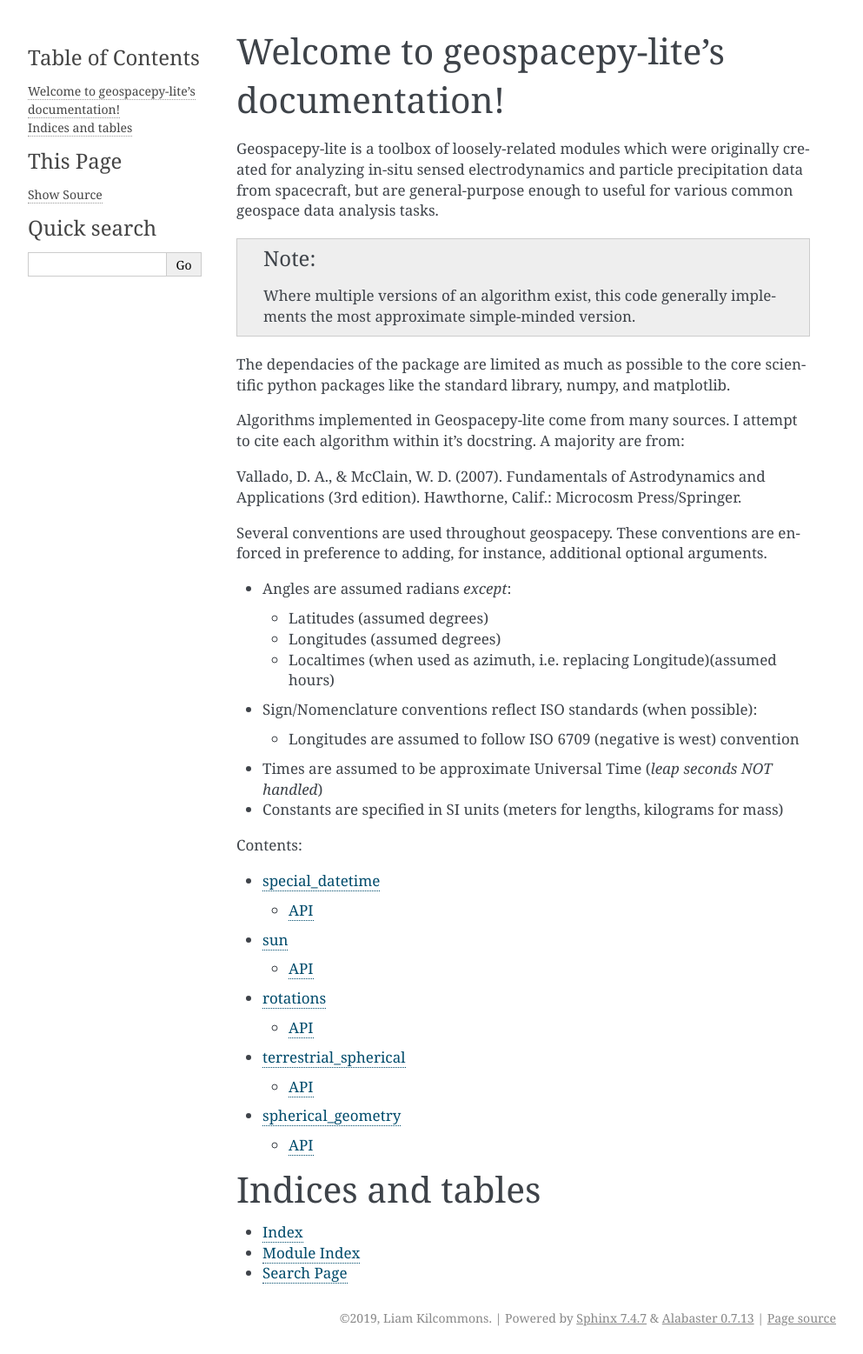
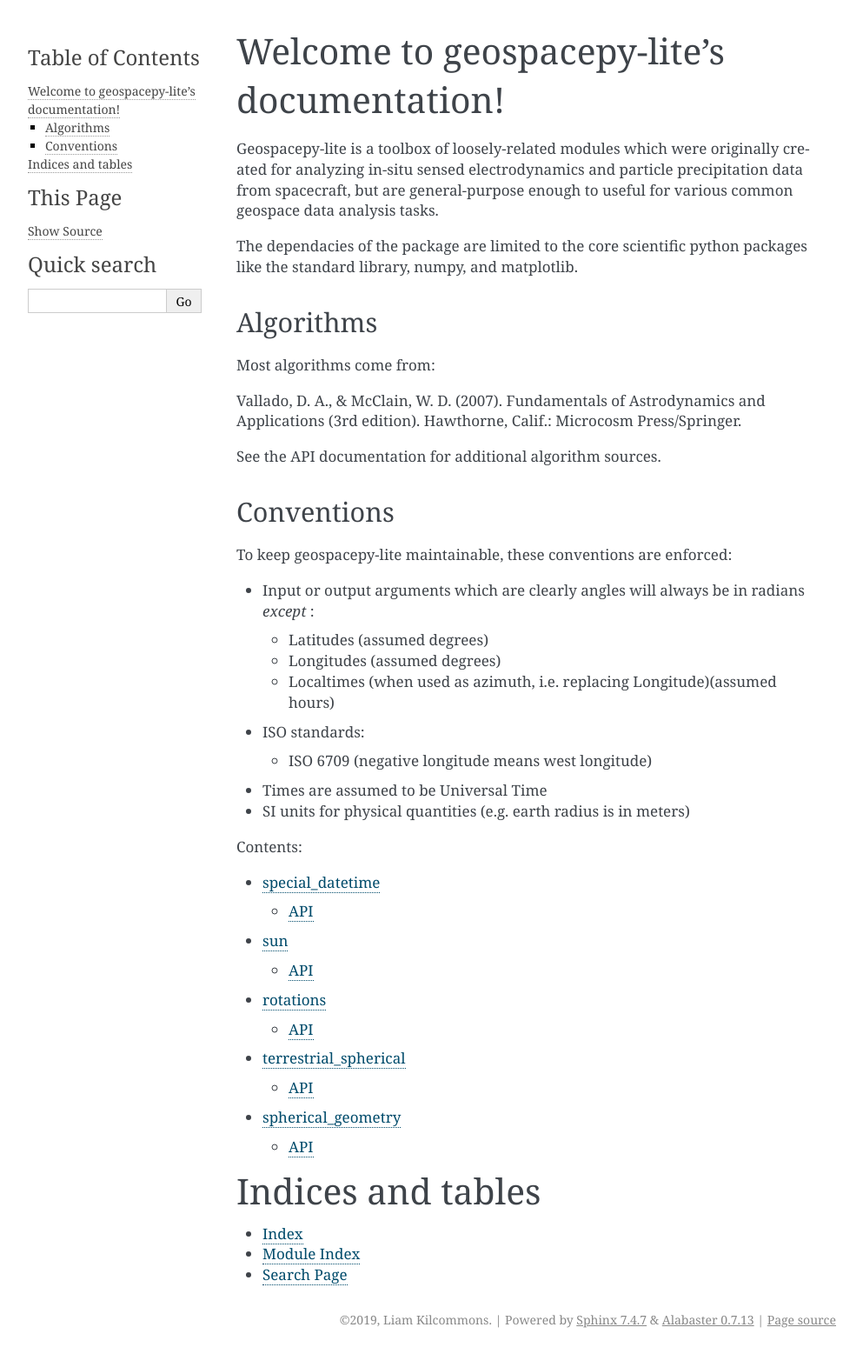
Before and after one commit to lkilcommons/geospacepy-lite, a Sphinx documentation site: the page built from docs/source/index.rst, in a window 1280 px wide. Shown: the whole page at 87% size, without its empty margins (148-1141 px from the left). Built offline with Sphinx 7.4.7, drawn with Linux system fonts in a browser that asks for light colours.

Commit message:
Documentation streamlineing

```diff
--- a/docs/source/index.rst
+++ b/docs/source/index.rst
@@ -9,30 +9,35 @@ Welcome to geospacepy-lite's documentation!
 Geospacepy-lite is a toolbox of loosely-related modules which were originally
 created for analyzing in-situ sensed electrodynamics and particle precipitation data from spacecraft, but are general-purpose enough to useful for various common geospace data analysis tasks.
 
-.. note::
+The dependacies of the package are limited to the core scientific python packages like the standard library, numpy, and matplotlib.
 
-	Where multiple versions of an algorithm exist, this code generally implements the most approximate simple-minded version.
+Algorithms
+----------
 
-The dependacies of the package are limited as much as possible to the core scientific python packages like the standard library, numpy, and matplotlib.
-
-Algorithms implemented in Geospacepy-lite come from many sources. I attempt to cite each algorithm within it's docstring. A majority are from:
+Most algorithms come from:
 
 Vallado, D. A., & McClain, W. D. (2007). Fundamentals of Astrodynamics and Applications (3rd edition). Hawthorne, Calif.: Microcosm Press/Springer.
 
-Several conventions are used throughout geospacepy. These conventions are enforced in preference to adding, for instance, additional optional arguments.
+See the API documentation for additional algorithm sources.
 
-- Angles are assumed radians *except*:
+Conventions
+-----------
+
+To keep geospacepy-lite maintainable, these conventions are enforced:
+
+- Input or output arguments which are clearly angles will always be in radians *except* :
 
   * Latitudes (assumed degrees)
   * Longitudes (assumed degrees)
   * Localtimes (when used as azimuth, i.e. replacing Longitude)(assumed hours)
 
-- Sign/Nomenclature conventions reflect ISO standards (when possible):
+- ISO standards:
 
-  * Longitudes are assumed to follow ISO 6709 (negative is west) convention
+  * ISO 6709 (negative longitude means west longitude)
 
-- Times are assumed to be approximate Universal Time (*leap seconds NOT handled*)
-- Constants are specified in SI units (meters for lengths, kilograms for mass)
+- Times are assumed to be Universal Time
+
+- SI units for physical quantities (e.g. earth radius is in meters)
 
 .. toctree::
    :maxdepth: 2
@@ -44,10 +49,6 @@ Several conventions are used throughout geospacepy. These conventions are enforc
    terrestrial_spherical
    spherical_geometry
 
-
-
-
-
 Indices and tables
 ==================
 
```
Also changed, not shown: README.md (+1 -5 lines), 1 other file.
